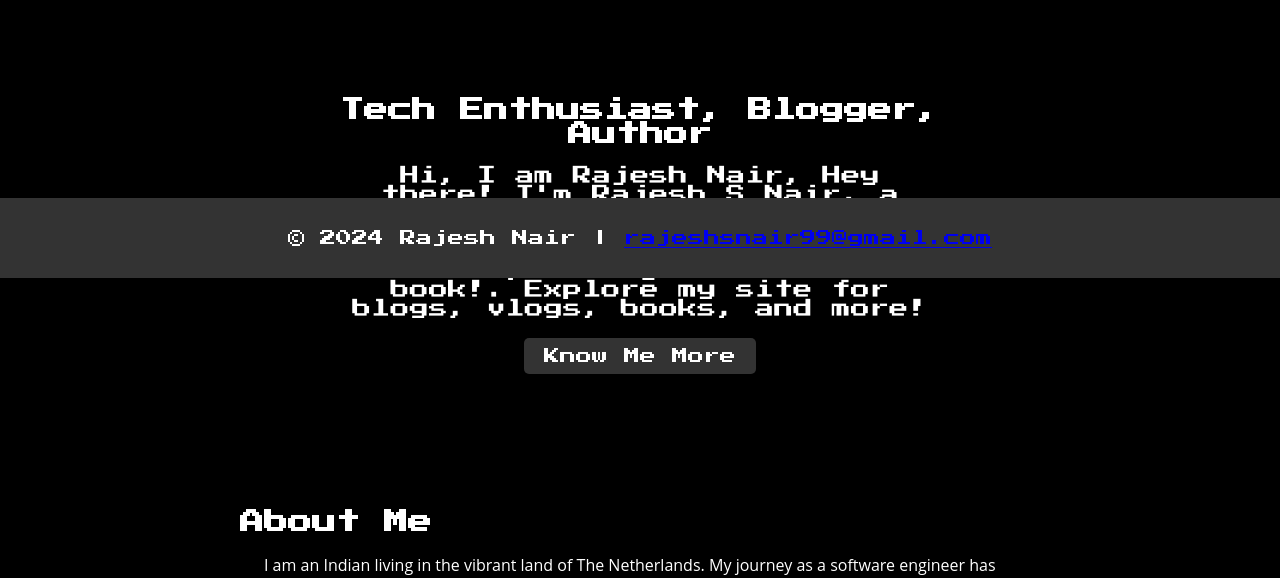
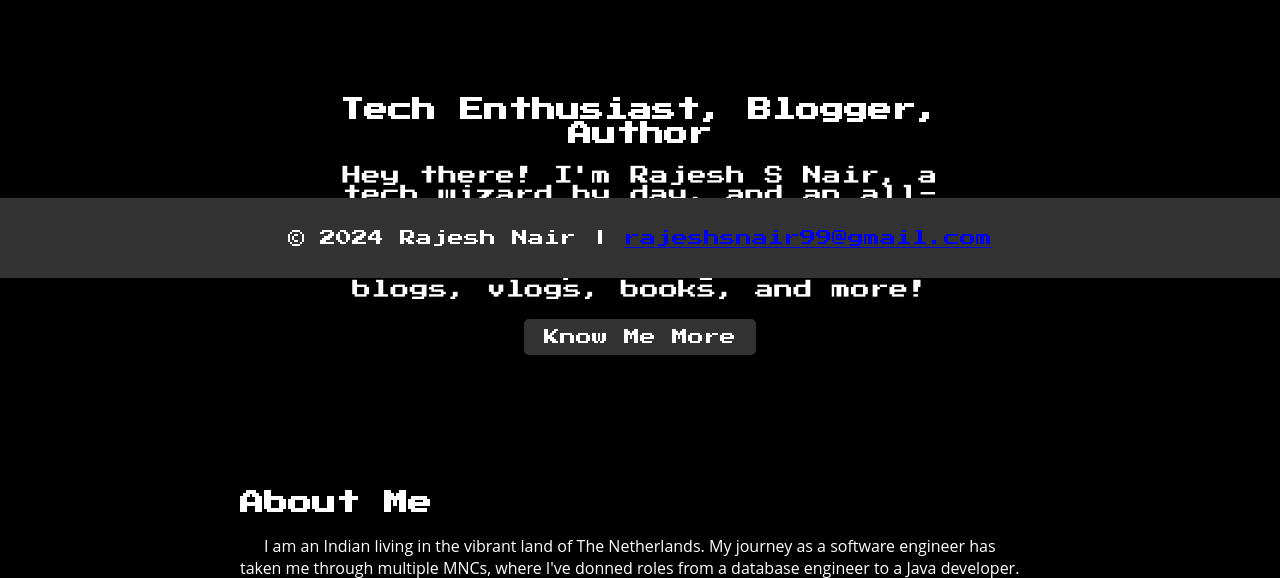
Before and after one commit to vemarahub/flaskPortfolio, a plain HTML site: page static/index.html in a window 1280 px wide. Shown: the part 522-1100 px from the top of the page. Drawn offline with Linux system fonts and the light colour scheme; no server answers.

Commit message:
Update index.html

```diff
--- a/static/index.html
+++ b/static/index.html
@@ -13,7 +13,7 @@
    <div class="hero-section">
         <div class="hero-content">
             <h2>Tech Enthusiast, Blogger, Author</h2>
-            <p>Hi, I am Rajesh Nair, Hey there! I'm Rajesh S Nair, a tech wizard by day, and an all-time sports aficionado. Dive in to explore my blogs, YouTube videos, and my tech-tastic book!. Explore my site for blogs, vlogs, books, and more!</p>
+            <p>Hey there! I'm Rajesh S Nair, a tech wizard by day, and an all-time sports aficionado. Dive in to explore my blogs, YouTube videos, and my tech-tastic book!. Explore my site for blogs, vlogs, books, and more!</p>
             <a href="#about" class="btn">Know Me More</a>
         </div>
     </div>
```
